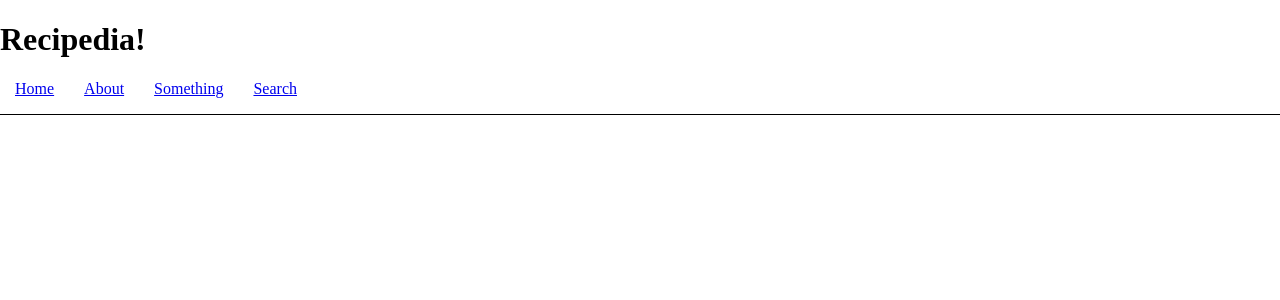
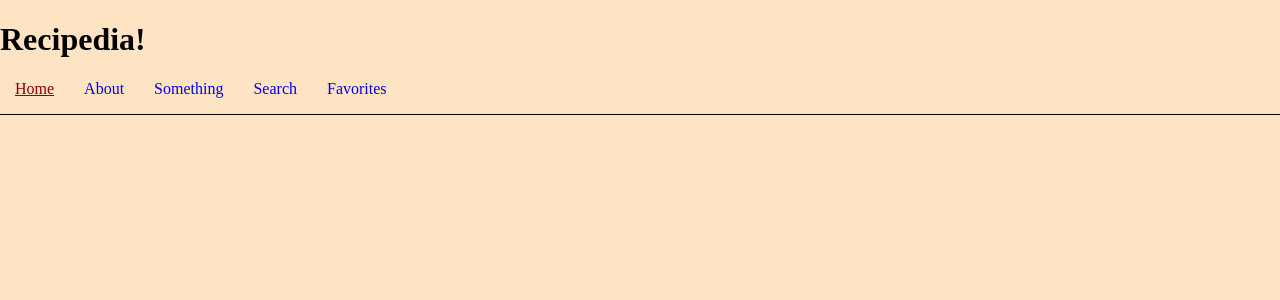
Before and after one commit to philgermano/recipedia-Front, a React (Create React App) app: page / in a window 1280 px wide. Shown: the top 300 px of the page. Built offline with nearby package versions, Linux system fonts and the light colour scheme.

Commit message:
start css

```diff
--- a/package.json
+++ b/package.json
@@ -9,8 +9,9 @@
     "react": "^18.2.0",
     "react-dom": "^18.2.0",
     "react-router-dom": "^6.4.1",
-    "react-scripts": "5.0.1",
-    "web-vitals": "^2.1.4"
+    "react-scripts": "^5.0.1",
+    "web-vitals": "^2.1.4",
+    "webpack": "^4.19.1"
   },
   "scripts": {
     "start": "react-scripts start",
--- a/src/Component/Search.jsx
+++ b/src/Component/Search.jsx
@@ -32,7 +32,7 @@ function Search (props){
   })
 
     return (
-        <div>
+        <div className='search'>
 
         {/* form for query */}
 <form onSubmit={handleSubmit}>
@@ -48,8 +48,8 @@ function Search (props){
             value='Find Recipes'
             />
 </form>
-<h1>{state.searchURL}</h1>
-            <h1>Recipes</h1>
+<h2>{state.searchURL}</h2>
+
             <a href={searchURL}>{searchURL}</a>
 
                       {recipes&&(
--- a/src/index.css
+++ b/src/index.css
@@ -6,11 +6,21 @@ body {
   margin: 0;
   padding: 0;
 }
-.text-link {
-  padding: 15px;
-}
+
 
 
 img{
   max-width: 250px;
 }
+/* Clara - testing */
+body{
+  background-color: bisque;
+}
+.top-content a{
+  padding: 15px;
+  text-decoration: none;
+}
+.home_active{
+  color: darkred;
+  text-decoration: underline!important;
+}
--- a/src/index.js
+++ b/src/index.js
@@ -1,6 +1,6 @@
-import {React, Component} from 'react';
+import {React, useState} from 'react';
 import ReactDOM from 'react-dom/client';
-import { BrowserRouter, Routes, Route, Link, Outlet } from "react-router-dom";
+import { BrowserRouter, Routes, Route, Link, Outlet, useLocation } from "react-router-dom";
 import './index.css';
 
 import About from './routes/about'
@@ -8,69 +8,42 @@ import Search from './Component/Search';
 import Something from './routes/something';
 import Recipe from './Component/Recipe';
 
-class App extends Component {
-  constructor(props){
-  super(props)
-    this.state = {
-      //base url  plus additions in order of additions
-      baseURL: 'https://www.themealdb.com/api/json/v1/',
-      query: '/search.php?s=',
-      queryDetail: '',
-      apiKey: `${process.env.REACT_APP_API_KEY}`,
-      searchURL: '',
-     //to do figure out how would we want to set up the
-  }
-  }
-//sets this.queryDetail as current search box
-handleChange= (event) =>{
-  this.setState({[event.target.id]: event.target.value})
-}
 
-//assembles search url and detches the results
-handleSubmit = (event) =>{
-  //stops page reload
-  event.preventDefault()
-this.setState({
-    //assembles search URL
-    searchURL:this.state.baseURL + this.state. apikey +  this.state.query + this.state.queryDetail
-}, () =>{
-    //FETCH request stuff
-    fetch(this.state.searchURL)
-          .then(response =>{return response.json()})
-          .then(json => this.setState({recipes:json}),
-          (err) => console.log(err))
-          .then(console.log(this.state.recipes))
-          .then(console.log(this.sendBack))
-})
-}
+function App (props) {
 
+    const [urlBase, setUrlBase] = useState('https://www.themealdb.com/api/json/v1/');
+    const [query, setQuery] = useState('/search.php?s=');
+    const [apiKey, setApiKey] = useState(`${process.env.REACT_APP_API_KEY}`);
+    const location = useLocation()
 
-render() {
     return (
-    <div>
+      <div className='top-content'>
         <h1>Recipedia!</h1>
           <nav   style={{
             borderBottom: "solid 1px",
             paddingBottom: "1rem",
           }}>
-            <Link to="/" className='text-link' >Home</Link>
-            <Link to="/about" className='text-link'  state={
-              {dumb:this.state.baseURL ,
-               what:"hello",
-               apiKey: `${process.env.REACT_APP_API_KEY}`}
+              <Link to="/" className={location.pathname==='/'?'home_active':'home_inactive'} >Home</Link>
+              <Link to="/about" className={location.pathname==='/about'?'home_active':'home_inactive'}  state={
+                {apiKey: apiKey}
                 }>About</Link>
-            <Link to="/something"  className='text-link' >Something</Link>
-            <Link to="/search" className='text-link' state={{baseURL: this.state.baseURL,
-              apiKey: `${process.env.REACT_APP_API_KEY}`,
-              query: this.state.query,
-              key: '1'}}>Search</Link>
+              <Link to="/something"  className={location.pathname==='/something'?'home_active':'home_inactive'} >Something</Link>
+              <Link to="/search" className={location.pathname==='/search'?'home_active':'home_inactive'} state={{
+                baseURL: urlBase,
+                apiKey: apiKey,
+                query: query,
+                }}>Search</Link>
+                <Link to="/favlist"  className={location.pathname==='/favlist'?'home_active':'home_inactive'} >Favorites</Link>
             </nav>
            <Outlet />
       </div>
     );
 
+
   }
-}
+
+
+export default App;
 
 const root = ReactDOM.createRoot(document.getElementById('root'));
 root.render(
@@ -78,6 +51,7 @@ root.render(
   <BrowserRouter>
     <Routes>
       <Route path="/" element={<App />} >
+      {/* <Route path="/" element={<Navigate replace to="about" />}  />  */}
       <Route path="about"  element={<About  />} />
        <Route path="something" element={<Something   />} />
        <Route path="search" element={<Search />} />
--- a/src/routes/about.jsx
+++ b/src/routes/about.jsx
@@ -1,4 +1,5 @@
 import { useLocation } from "react-router-dom";
+import React from "react";
 
 
 function About (props){
--- a/src/routes/something.jsx
+++ b/src/routes/something.jsx
@@ -1,3 +1,4 @@
+import React from "react";
 
 function Something (){
 
```
Also changed, not shown: src/App.css (line endings or trailing spaces), 2 other files (tests, documents, lock files or other folders). Lines whose indentation alone changed are shown as unchanged.
